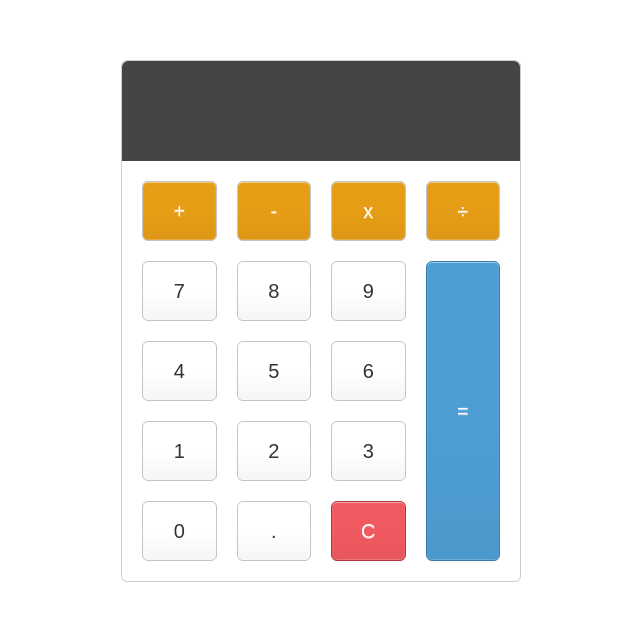
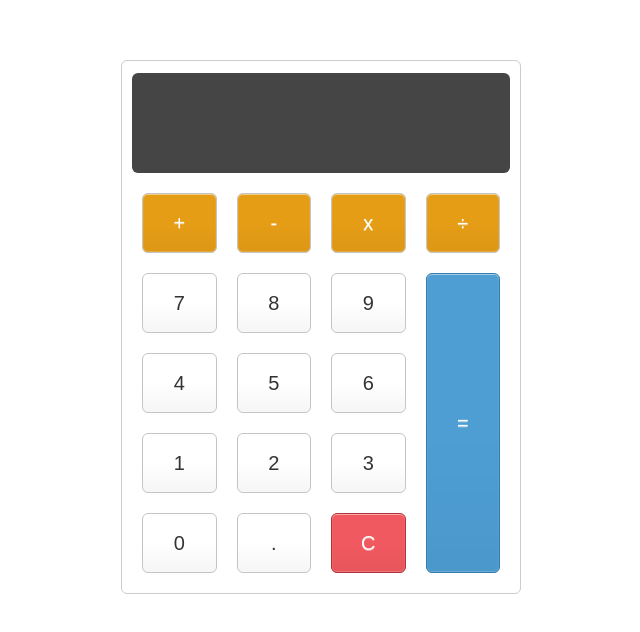
Before and after one commit to kumokuro/calculator, a plain HTML site: page index.html in a window 1280 px wide. Shown: the part 140-772 px from the top of the page, without its empty margins (319-959 px from the left). Drawn offline with Linux system fonts and the light colour scheme.

Commit message:
adjusting the calculator display in css

```diff
--- a/style.css
+++ b/style.css
@@ -25,7 +25,7 @@ body {
 }
 
 .display {
-  width: 100%;
+  width: 95%;
   font-size: 5rem;
   height: 100px;
   border: none;
@@ -34,8 +34,10 @@ body {
   text-align: right;
   padding-right: 20px;
   padding-left: 10px;
-  border-top-left-radius: 6px;
-  border-top-right-radius: 6px;
+
+  border-radius: 6px;
+  margin-left: 10px;
+  margin-top: 12px;
 }
 
 button {
```
